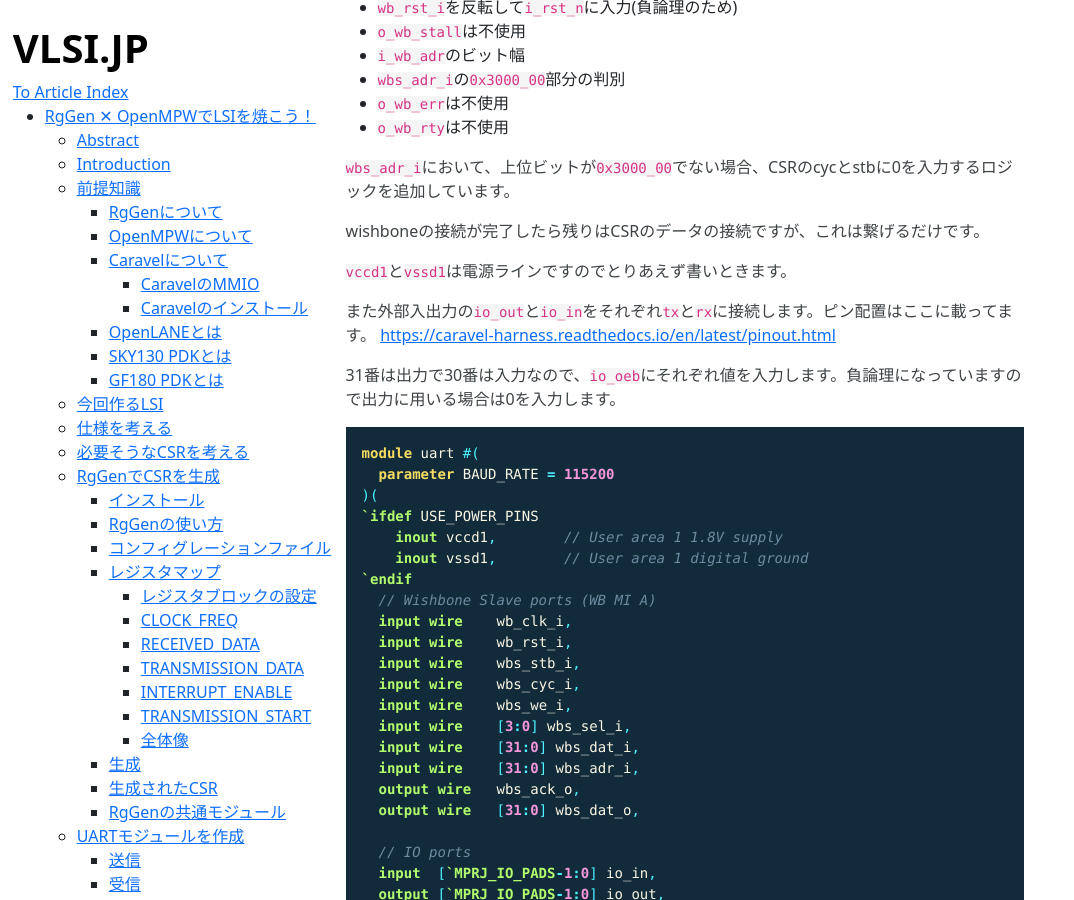
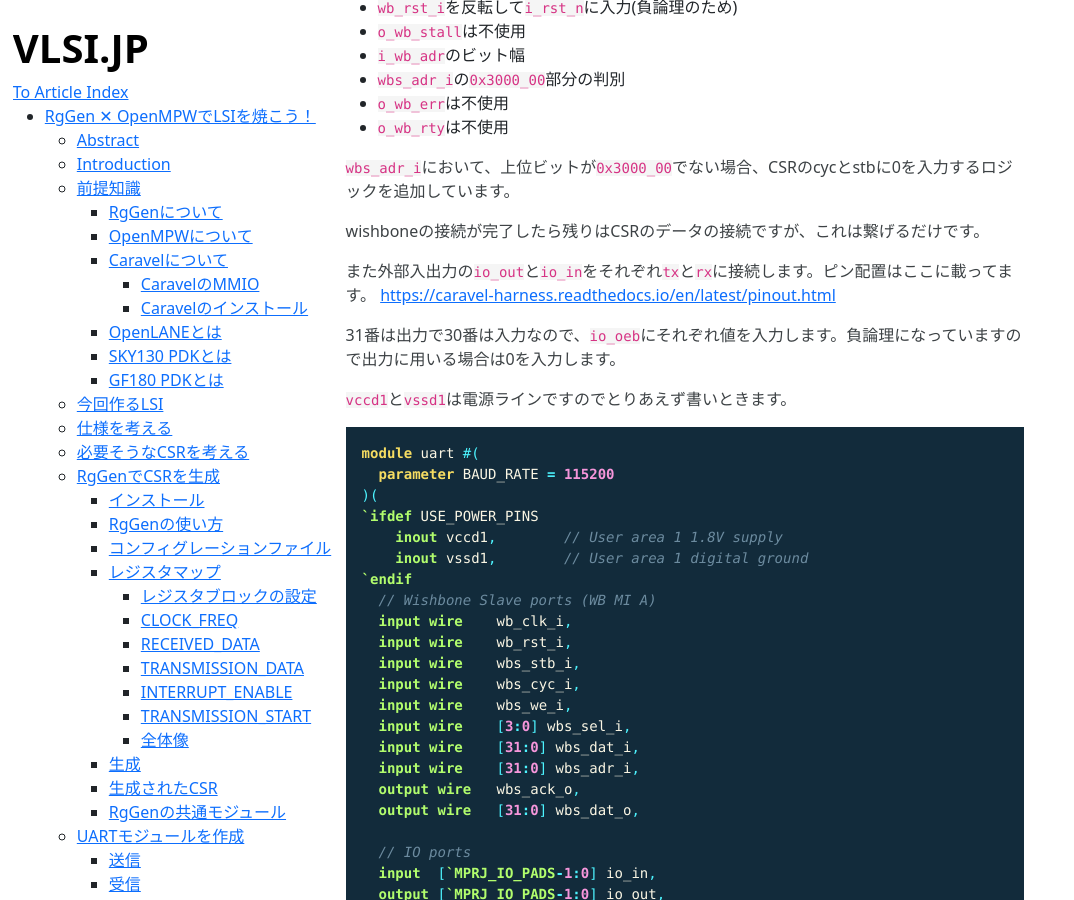
Before and after one commit to Cra2yPierr0t/Cra2yPierr0t.github.io, a Jekyll site: the page built from RgGenxOpenMPW.md, in a window 1280 px wide and 900 px high, scrolled down 15402 px. Shown: the whole window, without its empty margins (0-1074 px from the left). Built offline with Jekyll 4.4.1, drawn with Linux system fonts in a browser that asks for light colours.

Commit message:
update kousei

````diff
--- a/RgGenxOpenMPW.md
+++ b/RgGenxOpenMPW.md
@@ -612,12 +612,12 @@ endmodule
 
 wishboneの接続が完了したら残りはCSRのデータの接続ですが、これは繋げるだけです。
 
-`vccd1`と`vssd1`は電源ラインですのでとりあえず書いときます。
-
 また外部入出力の`io_out`と`io_in`をそれぞれ`tx`と`rx`に接続します。ピン配置はここに載ってます。
 [https://caravel-harness.readthedocs.io/en/latest/pinout.html](https://caravel-harness.readthedocs.io/en/latest/pinout.html)
 
 31番は出力で30番は入力なので、`io_oeb`にそれぞれ値を入力します。負論理になっていますので出力に用いる場合は0を入力します。
+
+`vccd1`と`vssd1`は電源ラインですのでとりあえず書いときます。
 
 ```verilog
 module uart #(
````
